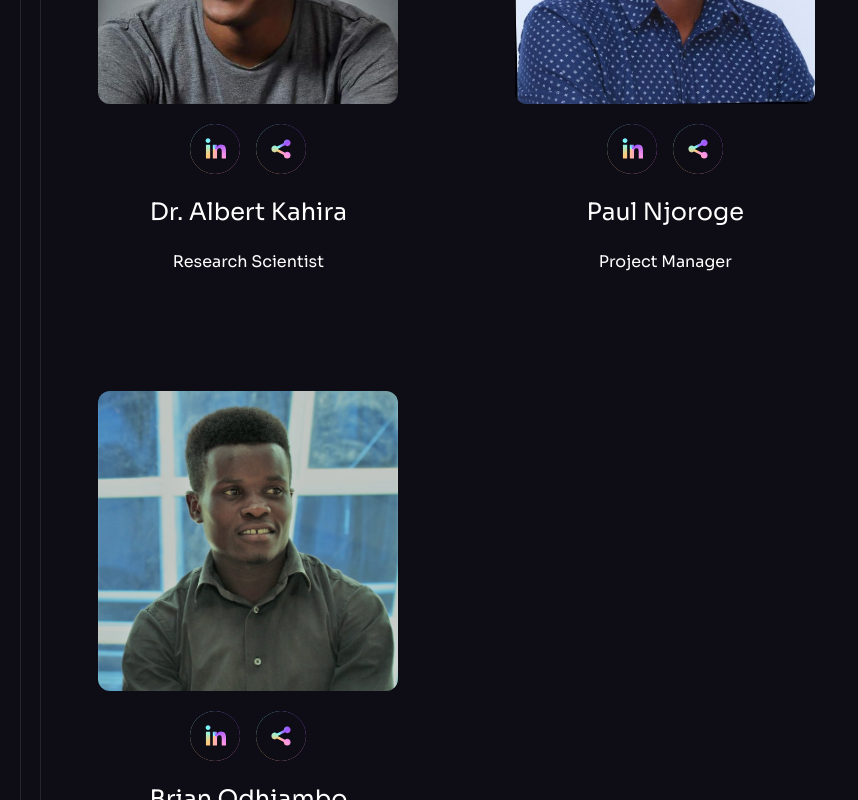
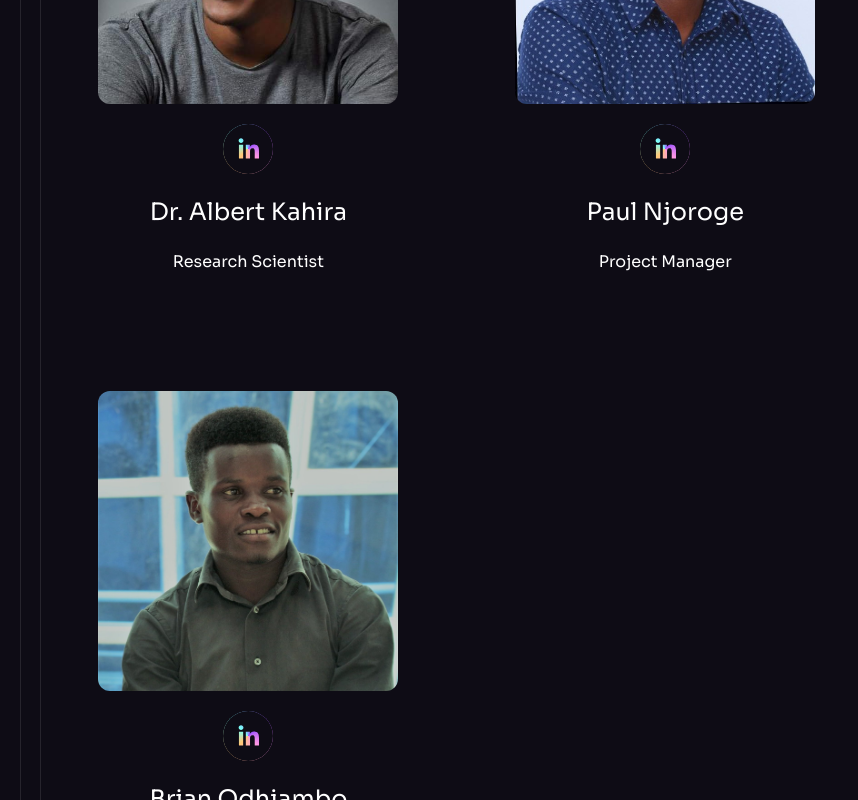
Before and after one commit to Datawise-Africa/datawise_frontend, a React (Vite) app: page / in a window 1280 px wide. Shown: the part 6060-6860 px from the top of the page, without its empty margins (0-858 px from the left). Built offline with nearby package versions, Linux system fonts and the light colour scheme.

Commit message:
Modified TeamMembers.jsx in components folder

```diff
--- a/src/components/TeamMembers.jsx
+++ b/src/components/TeamMembers.jsx
@@ -16,18 +16,18 @@ const TeamMembers = () => {
             >
               <div className="relative">
                 <div className="flex items-center mt-auto">
-                    <img src={item.image} alt={item.name} width={300} height={150} className="rounded-xl m-auto hover:blur:sm transition-all duration-300" loading="lazy"/>
+                    <img src={item.image} alt={item.name} width={300} height={150} className="rounded-xl m-auto" loading="lazy"/>
 
-                    <div className="absolute top-0 left-0 right-0 bottom-0 flex items-center justify-start bg-black bg-opacity-70 text-white text-sm font-bold opacity-0 hover:opacity-100 transition-opacity duration-300">
+                    {/* <div className="absolute top-0 left-0 right-0 bottom-0 flex items-center justify-start bg-black bg-opacity-70 text-white text-sm font-bold opacity-0 hover:opacity-100 transition-opacity duration-300">
                       <p className="z-10">{item.description}</p>
-                    </div>
+                    </div> */}
                 </div>
               </div>
               <div className="info mt-5">
                 <div className="flex justify-center">
                   <ul className="flex gap-4 z-20">
                     <li className="bg-conic-gradient rounded-full"><SocialIcon url={item.linkedin_url} bgColor="#0E0C15" /></li>
-                    <li className="bg-conic-gradient rounded-full"><SocialIcon url={item.twitter_url} bgColor="#0E0C15" /></li>
+                    {/* <li className="bg-conic-gradient rounded-full"><SocialIcon url={item.twitter_url} bgColor="#0E0C15" /></li> */}
                   </ul>
                 </div>
                 <div className="flex flex-col items-center">
```
